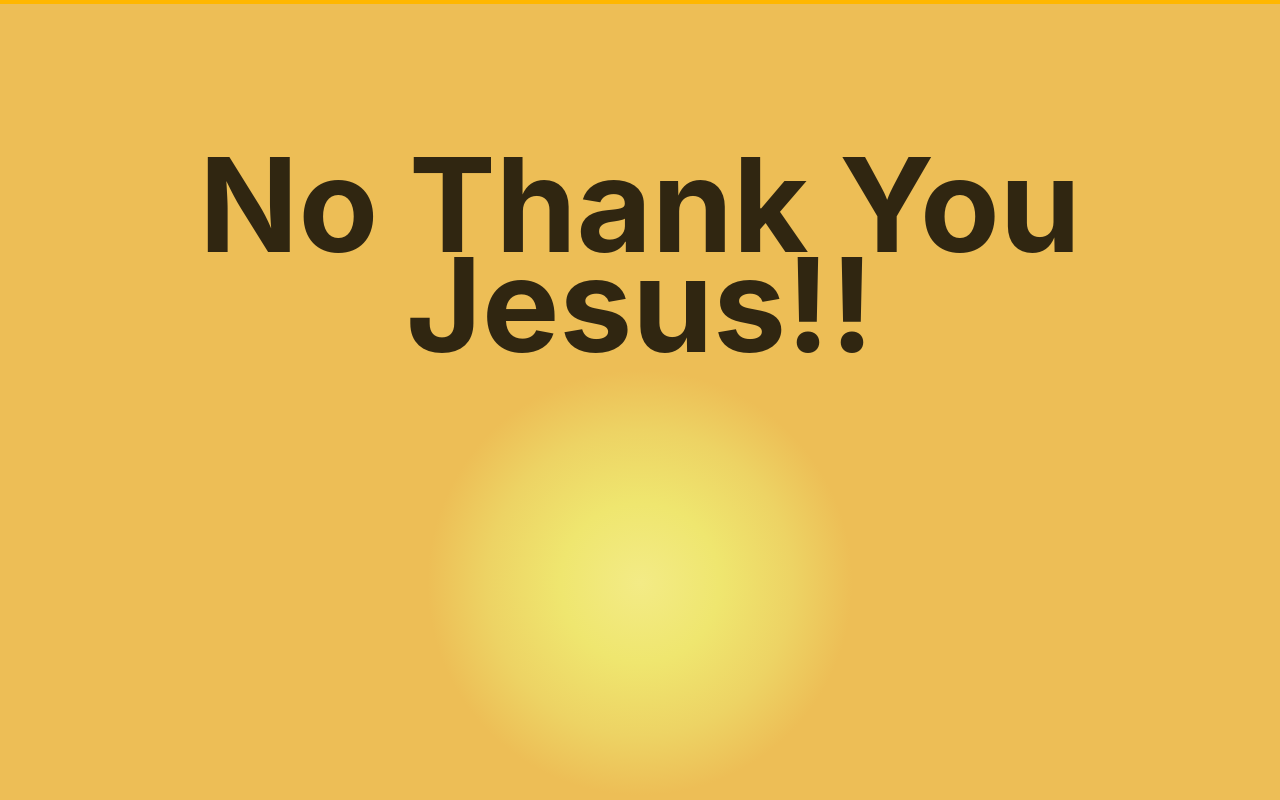
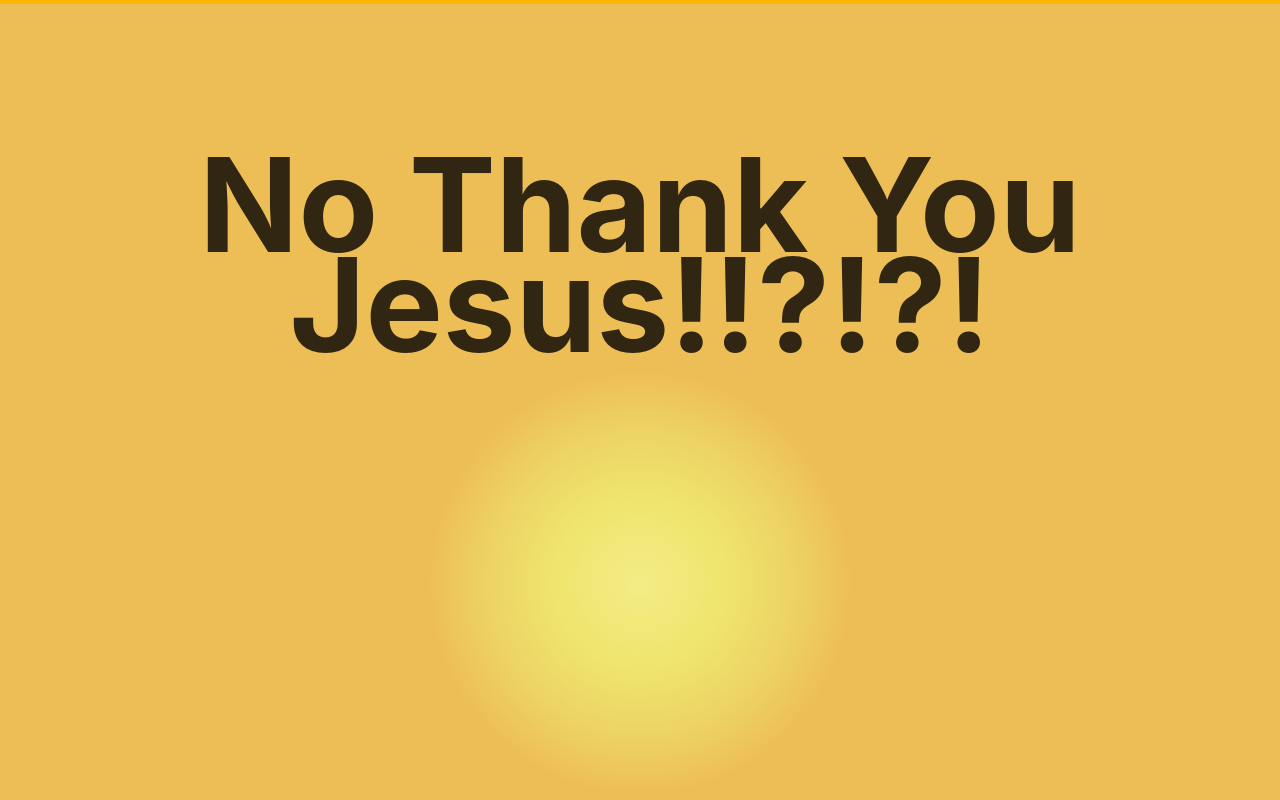
Before and after one commit to nothankyoujesus/production, a plain HTML site: page index.html in a window 1280 px wide. Drawn offline with nearby package versions, Linux system fonts and the light colour scheme.

Commit message:
IDE test

```diff
--- a/index.html
+++ b/index.html
@@ -19,7 +19,7 @@
 
 <body class="pa3 pa5-ns sans-serif lh-copy bt bw2 b--gold black-80">
 
-  <h1>No Thank You Jesus!!</h1>
+  <h1>No Thank You Jesus!!?!?!</h1>
 
 </body>
 
```
